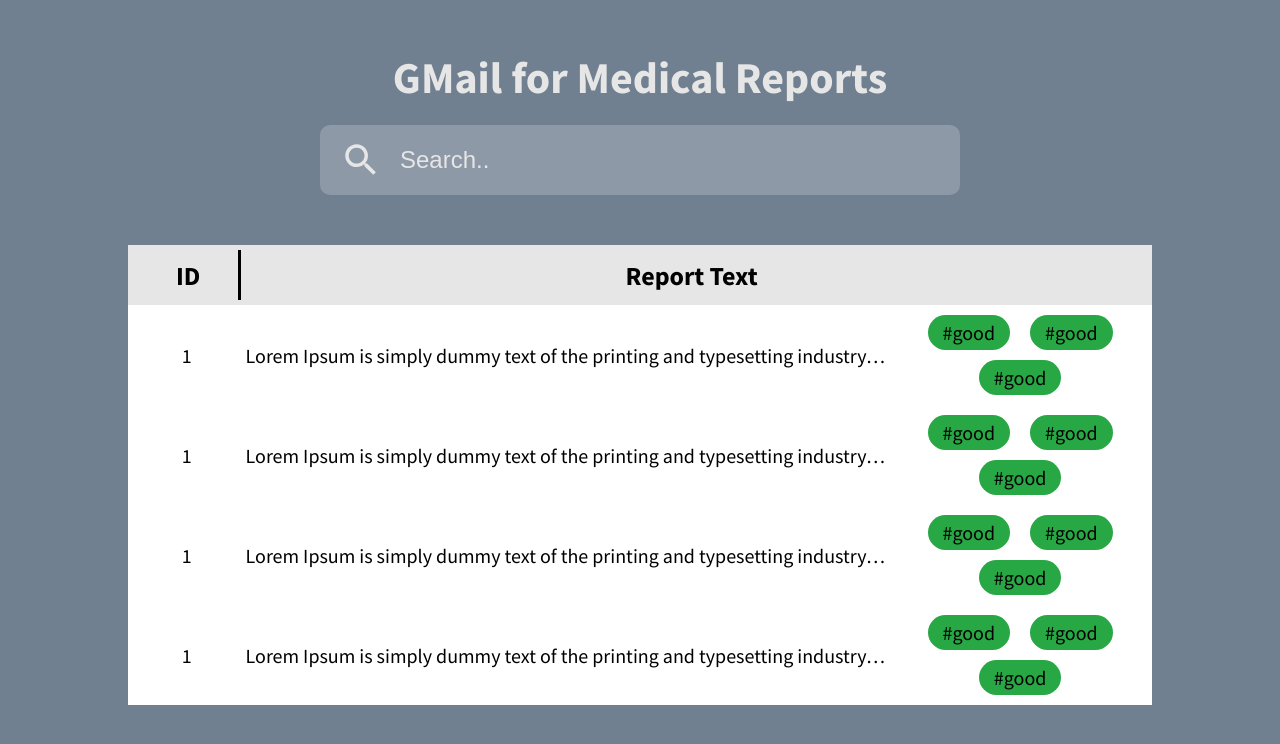
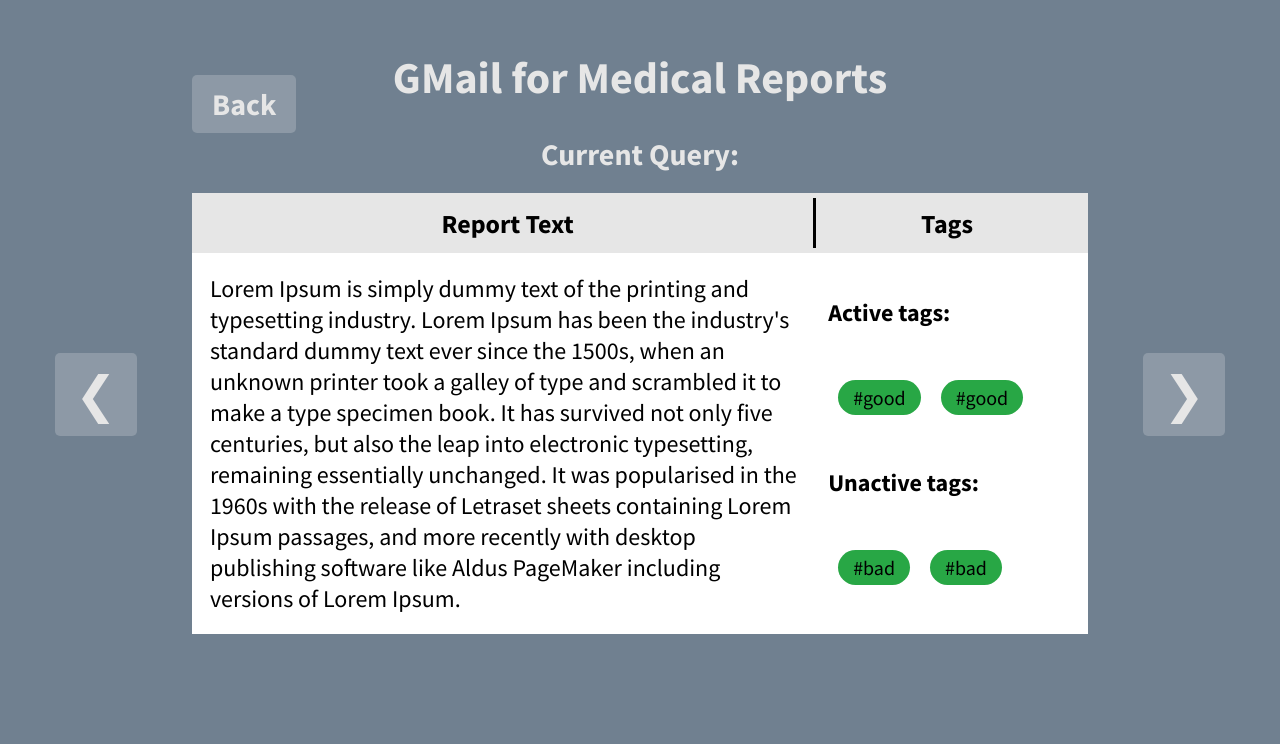
Before and after one commit to MichaelLi-96/segmed-frontend-challenge, a React (Create React App) app: page /report in a window 1280 px wide. Shown: the top 744 px of the page. Built offline with nearby package versions, Linux system fonts and the light colour scheme.

Commit message:
Added routing

```diff
--- a/package.json
+++ b/package.json
@@ -9,6 +9,7 @@
     "react": "^16.13.1",
     "react-dom": "^16.13.1",
     "react-icons": "^3.11.0",
+    "react-router-dom": "^5.2.0",
     "react-scripts": "3.4.3"
   },
   "scripts": {
--- a/src/App.js
+++ b/src/App.js
@@ -1,4 +1,6 @@
 import React, { Component } from "react";
+import { BrowserRouter as Router, Route, Switch } from "react-router-dom";
+
 
 //css
 import "./App.css";
@@ -19,7 +21,12 @@
         return(
             <div id="app">
                 <div id="appTitle">GMail for Medical Reports</div>
-                <Search />
+                <Router>
+                    <Switch>
+                        <Route exact path='/' component={Search} />
+                        <Route exact path='/report' component={Report} />
+                    </Switch>
+                </Router>
             </div>
         );
     }
--- a/src/components/searchResultsRow/index.js
+++ b/src/components/searchResultsRow/index.js
@@ -1,4 +1,5 @@
 import React, { Component } from "react";
+import { Link } from "react-router-dom";
 
 //components
 import Tag from "../tag/index.js";
@@ -22,13 +23,16 @@
         return(
             <div className="searchResultsRow">
 				<div className="searchResultsRowId">1</div>
-				<div className="searchResultsRowTextContainer">
+				<Link className="searchResultsRowTitle" to="/report">
+					<div className="searchResultsRowTitleText">TitleTitleTitleTitleTitle</div>
+				</Link>
+				<Link className="searchResultsRowTextContainer" to="/report">
 					<div className="searchResultsRowText">Lorem Ipsum is simply dummy text of the printing and typesetting industry. Lorem Ipsum has been the industry's standard dummy text ever since the 1500s, when an unknown printer took a galley of type and scrambled it to make a type specimen book. It has survived not only five centuries, but also the leap into electronic typesetting, remaining essentially unchanged. It was popularised in the 1960s with the release of Letraset sheets containing Lorem Ipsum passages, and more recently with desktop publishing software like Aldus PageMaker including versions of Lorem Ipsum.</div>
-            	</div>
+            	</Link>
             	<div className="searchResultsRowTags">
             		<Tag label="#good" />
             		<Tag label="#good" />
-            		<Tag label="#good" />
+					<Tag label="#good" />
             	</div>
             </div>
         );
--- a/src/components/searchResultsRow/styles.css
+++ b/src/components/searchResultsRow/styles.css
@@ -11,17 +11,40 @@
 	display: flex;
 	justify-content: center;
 	align-items: center;
-	width: 10%;
+	width: 5%;
 	flex-wrap: wrap;
 	font-size: 20px;
+}
+
+.searchResultsRowTitle {
+	display: flex;
+	justify-content: center;
+	align-items: center;
+	width: 13%;
+	padding-left: 1%;
+	padding-right: 1%;
+	text-decoration: none;
+	color: black;
+}
+
+.searchResultsRowTitleText {
+	display: block;
+	width: 100%;
+	font-size: 20px;
+	white-space: nowrap;
+	overflow: hidden;
+	text-overflow: ellipsis;
+	text-align: center;
 }
 
 .searchResultsRowTextContainer {
 	display: flex;
 	align-items: center;
-	width: 64%;
+	width: 54%;
 	padding-left: 1%;
 	padding-right: 1%;
+	text-decoration: none;
+	color: black;
 }
 
 .searchResultsRowText {
@@ -31,6 +54,7 @@
 	white-space: nowrap;
 	overflow: hidden;
 	text-overflow: ellipsis;
+	text-align: center;
 }
 
 .searchResultsRowTags {
--- a/src/screens/report/index.js
+++ b/src/screens/report/index.js
@@ -8,6 +8,10 @@
 
 
 class Report extends Component {
+	goBack = () => {
+		this.props.history.goBack();
+	}
+
     render() {
         return(
             <div id="report">
@@ -15,6 +19,7 @@
             		<div className="arrow">&#10094;</div>
             	</div>
             	<div id="reportContent">
+            		<div id="reportBackButton" onClick={this.goBack}>Back</div>
             		<div id="reportTitle">Current Query:</div>
 		            <div id="reportHeader">
 		            	<div id="reportHeaderReportText">Report Text</div>
--- a/src/screens/report/styles.css
+++ b/src/screens/report/styles.css
@@ -4,23 +4,53 @@
 }
 
 .arrowContainer {
-	width: 20%;
+	width: 15%;
 	display: flex;
 	justify-content: center;
 	align-items: center;
 }
 
 .arrow {
-	font-size: 80px;
+	font-size: 50px;
+	background-color: #8D99A6;
+	color: #e6e6e6;
+	transition: 0.3s;
+	padding: 10px 20px 10px 20px;
+	border-radius: 5px;
 	cursor: pointer;
+}
+
+.arrow:hover {
+	background-color: #e6e6e6;
+	color: black;
+	transition: 0.3s;
 }
 
 #reportContent {
 	display: flex;
 	flex-direction: column;
-	width: 60%;
+	width: 70%;
 	margin-bottom: 50px;
 	margin-top: 30px;
+}
+
+#reportBackButton {
+	position: absolute;
+	background-color: #8D99A6;
+	padding: 10px 20px 10px 20px;
+	border-radius: 5px;
+	font-size: 30px;
+	top: 75px;
+	color: #e6e6e6;
+	cursor: pointer;
+	font-weight: bold;
+	transition: 0.3s;
+}
+
+#reportBackButton:hover {
+	background-color: #e6e6e6;
+	color: black;
+	transition: 0.3s;
 }
 
 #reportTitle {
@@ -94,5 +124,5 @@
 #tagsContainer {
 	display: flex;
 	flex-wrap: wrap;
-	justify-content: space-around;
+
 }
--- a/src/screens/search/styles.css
+++ b/src/screens/search/styles.css
@@ -76,7 +76,7 @@
 	align-items: center;
 	font-weight: bold;
 	font-size: 26px;
-	width: 10%;
+	width: 5%;
 	border-right: solid;
 }
 
@@ -86,5 +86,5 @@
 	align-items: center;
 	font-weight: bold;
 	font-size: 26px;
-	width: 90%;
+	width: 95%;
 }
```
Also changed, not shown: 1 other file (tests, documents, lock files or other folders).
